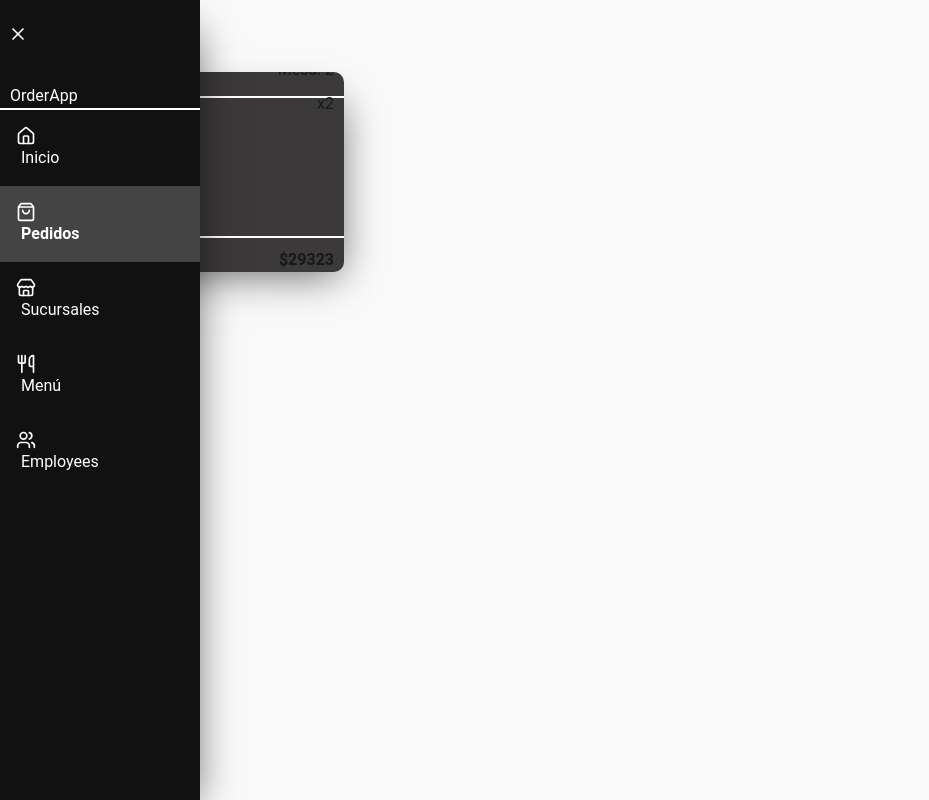
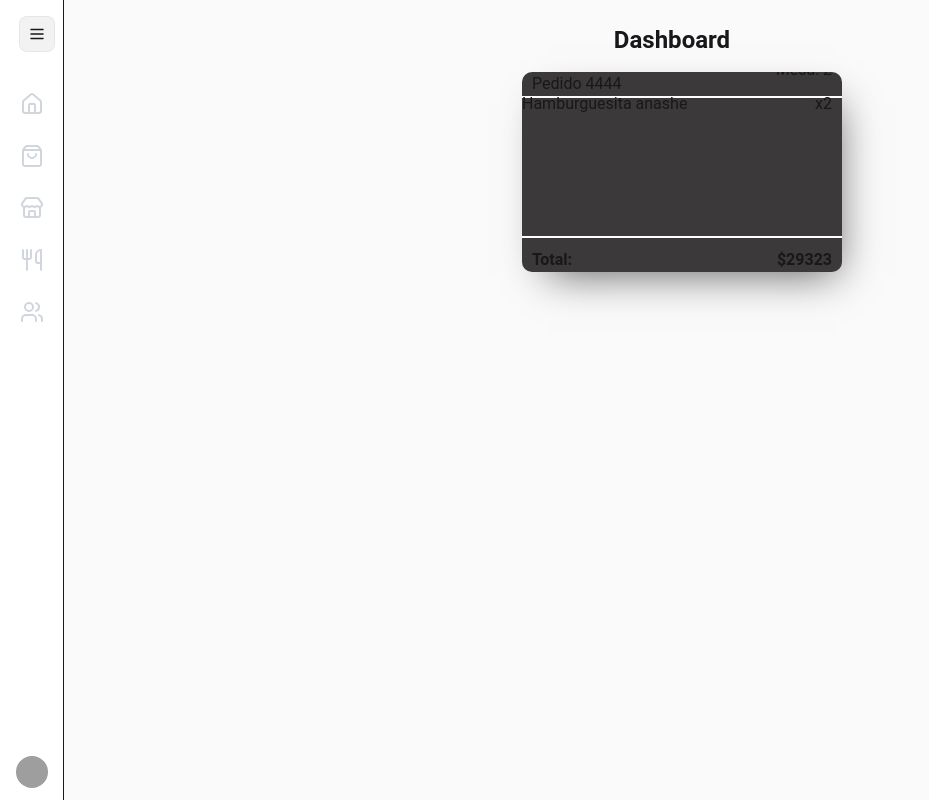
Before and after one commit to Frannco19/OrderProyectAPP, a React (Vite) app: page /admin/orders in a window 1280 px wide. Shown: the whole page, without its empty margins (0-929 px from the left). Built offline with nearby package versions, Linux system fonts and the light colour scheme; grey boxes are pictures that could not be loaded.

Commit message:
Agregado Tailwind

```diff
--- a/src/App.jsx
+++ b/src/App.jsx
@@ -38,7 +38,7 @@ export default function App() {
         <Route path="/register" element={<RegisterPage />} />
         <Route path="/admin/*" element={<DashboardContainer />} />
         <Route path="/" element={<Navigate to="/login" replace />} />
-        <Route path="*" element={<Navigate to="/login" replace />} />
+        {/* <Route path="*" element={<Navigate to="/login" replace />} /> */}
       </Routes>
     </BrowserRouter>
   );
--- a/src/components/AuthForm/AuthForm.jsx
+++ b/src/components/AuthForm/AuthForm.jsx
@@ -3,86 +3,118 @@ import styles from "./AuthForm.module.css";
 
 function AuthForm({ mode = "login", onSubmit, onSwitch }) {
   const [username, setUsername] = useState("");
-  const [email, setEmail]     = useState("");
+  const [email, setEmail] = useState("");
   const [password, setPassword] = useState("");
   const [repassword, setRepassword] = useState("");
   const [error, setError] = useState("");
+
+  const isRegister = mode === "register";
 
   const handleSubmit = (e) => {
     e.preventDefault();
     setError("");
 
-    if (mode === "register" && password !== repassword) {
+    if (isRegister && password !== repassword) {
       setError("Las contraseñas no coinciden");
       return;
     }
 
     onSubmit(
-      mode === "login"
-        ? { username, password }
-        : { username, email, password }
+      isRegister ? { username, email, password } : { username, password }
     );
   };
 
   return (
-    <div className={styles.wrap}>
-      <div className={styles.panel}>
-        <header className={styles.header}>
-          <h1 className={styles.appName}>OrderApp</h1>
-          <p className={styles.subtitle}>
-            {mode === "login" ? "Iniciar sesión" : "Crear una cuenta"}
-          </p>
-        </header>
+    <section className={styles.section}>
+      <div className={styles.container}>
+        <form className={styles.form} onSubmit={handleSubmit}>
 
-        <form onSubmit={handleSubmit} className={styles.form}>
-          <div className={styles.row}>
-            <label className="label">Usuario</label>
+          {/* Logo */}
+          <div className={styles.logoWrap}>
+            {/* <img
+              className={styles.logo}
+              src="https://merakiui.com/images/logo.svg"
+              alt="OrderApp"
+            /> */}
+            <h1 className={styles.logo} >OrderApp</h1>
+          </div>
+
+          {/* Tabs */}
+          <div className={styles.tabs}>
+            <a
+              href="#"
+              onClick={(e) => {
+                e.preventDefault();
+                if (mode !== "login") onSwitch?.();
+              }}
+              className={`${styles.tab} ${!isRegister ? styles.active : ""}`}
+            >
+              Iniciar sesión
+            </a>
+            <a
+              href="#"
+              onClick={(e) => {
+                e.preventDefault();
+                if (mode !== "register") onSwitch?.();
+              }}
+              className={`${styles.tab} ${isRegister ? styles.active : ""}`}
+            >
+              Registrarse
+            </a>
+          </div>
+
+          {/* Usuario */}
+          <div className={styles.field}>
             <input
-              className="input"
               type="text"
+              placeholder="Usuario"
               value={username}
               onChange={(e) => setUsername(e.target.value)}
               required
               autoComplete="username"
+              className={styles.input}
             />
           </div>
 
-          {mode === "register" && (
-            <div className={styles.row}>
-              <label className="label">Email</label>
+          {/* Email (solo registro) */}
+          {isRegister && (
+            <div className={styles.field}>
               <input
-                className="input"
                 type="email"
+                placeholder="Correo electrónico"
                 value={email}
                 onChange={(e) => setEmail(e.target.value)}
                 required
                 autoComplete="email"
+                className={styles.input}
               />
             </div>
           )}
 
-          <div className={styles.row}>
-            <label className="label">Contraseña</label>
+          {/* Contraseña */}
+          <div className={styles.field}>
             <input
-              className="input"
               type="password"
+              placeholder="Contraseña"
               value={password}
               onChange={(e) => setPassword(e.target.value)}
               required
-              autoComplete={mode === "login" ? "current-password" : "new-password"}
+              autoComplete={isRegister ? "new-password" : "current-password"}
+              className={styles.input}
             />
           </div>
 
-          {mode === "register" && (
-            <div className={styles.row}>
-              <label className="label">Repetir contraseña</label>
+          {/* Repetir contraseña (solo registro) */}
+          {isRegister && (
+            <div className={styles.field}>
               <input
-                className="input"
                 type="password"
+                placeholder="Repetir contraseña"
                 value={repassword}
                 onChange={(e) => setRepassword(e.target.value)}
                 required
                 autoComplete="new-password"
+                className={styles.input}
               />
             </div>
           )}
@@ -90,27 +122,26 @@ function AuthForm({ mode = "login", onSubmit, onSwitch }) {
           {error && <p className={styles.error}>{error}</p>}
 
           <div className={styles.actions}>
-            <button type="submit" className="btn">
-              {mode === "login" ? "Ingresar" : "Registrarse"}
+            <button type="submit" className={styles.submitBtn}>
+              {isRegister ? "Registrarse" : "Ingresar"}
             </button>
 
-            <p className={styles.switch}>
-              {mode === "login" ? "¿No tienes cuenta?" : "¿Ya tienes una cuenta?"}{" "}
+            <div className={styles.switchRow}>
               <a
                 href="#"
-                className="muted-link"
+                className={styles.switchLink}
                 onClick={(e) => {
                   e.preventDefault();
                   onSwitch?.();
                 }}
               >
-                {mode === "login" ? "Regístrate" : "Inicia sesión"}
+                {isRegister ? "¿Ya tienes una cuenta?" : "¿No tienes cuenta?"}
               </a>
-            </p>
+            </div>
           </div>
         </form>
       </div>
-    </div>
+    </section>
   );
 }
 
--- a/src/components/Dashboard/dashboardContainer/DashboardContainer.jsx
+++ b/src/components/Dashboard/dashboardContainer/DashboardContainer.jsx
@@ -1,19 +1,34 @@
-import React from 'react'
-import DashboardNav from '../navbarDashboard/Navbar'
+import React, { useState } from 'react'
+import Sidebar from '../sidebarDashboard/Sidebar'                     // <- importa Sidebar correcto
 import OrderItem from '../orderItem/OrderItem'
-import styles from './DashboardContainer.module.css'   // <— NUEVO
+import styles from './DashboardContainer.module.css'
 import { Routes, Route } from 'react-router-dom'
 import BranchItem from '../Branchs/branchItem/BranchItem'
 import BranchContainer from '../Branchs/branchesContainer/branchContainer'
 import EmployeesPage from '../Employees/employeesPage'
 import EmployeeForm from '../Employees/EmployeesForm/EmployeesForm'
+import { Home, Users, ShoppingBag, Store, Utensils } from 'lucide-react'
+
+const LINKS = [
+  { to: '/admin',        label: 'Inicio',       icon: Home },
+  { to: '/admin/orders', label: 'Pedidos', icon: ShoppingBag },
+  { to: '/admin/branches',       label: 'Sucursales',       icon: Store },
+  { to: '/admin/menu',     label: 'Menu',     icon: Utensils },
+  { to: '/admin/employees',     label: 'Empleados',     icon: Users },
+]
 
 const DashboardContainer = () => {
+  const [isOpen, setIsOpen] = useState(false)
+
   return (
     <div className={styles.layout}>
-      {/* Si querés forzar ancho fijo al nav: <aside className={styles.sidebar}> */}
-      <DashboardNav />
-      {/* </aside> */}
+      <Sidebar
+        isOpen={isOpen}
+        setIsOpen={setIsOpen}
+        LINKS={LINKS}
+        logoSrc="https://merakiui.com/images/logo.svg"
+        brandText="OrderApp"
+      />
 
       <main className={styles.content}>
         <h1 className={styles.title}>Dashboard</h1>
--- a/src/components/Dashboard/dashboardContainer/DashboardContainer.module.css
+++ b/src/components/Dashboard/dashboardContainer/DashboardContainer.module.css
@@ -14,6 +14,9 @@
 /* Área de contenido */
 .content {
   @apply flex-1 p-6; /* ocupa todo lo restante y agrega padding */
+  align-items: center;
+  display: flex;
+  flex-direction: column;
 }
 
 /* Título (opcional) */
--- a/src/components/Dashboard/navbarDashboard/Navbar.css
+++ /dev/null
@@ -1,84 +0,0 @@
-.sidebar {
-  position: fixed;
-  top: 0;
-  left: 0;
-  height: 100vh;
-  width: 60px;
-  background-color: #111;
-  color: white;
-  transition: width 0.3s ease;
-  overflow: hidden;
-  padding-top: 1rem;
-  display: flex;
-  flex-direction: column;
-  align-items: flex-start;
-  z-index: 10;
-    box-shadow: 10px 17px 40px -15px rgba(0, 0, 0, 0.62);
-  -webkit-box-shadow: 10px 17px 40px -15px rgba(0, 0, 0, 0.62);
-  -moz-box-shadow: 10px 17px 40px -15px rgba(0, 0, 0, 0.62);
-}
-
-.sidebar.open {
-  width: 200px;
-}
-
-.menu-toggle {
-  background: none;
-  border: none;
-  color: white;
-  margin: 0.5rem;
-  cursor: pointer;
-}
-
-.nav-links {
-  display: flex;
-  flex-direction: column;
-  margin-top: 2rem;
-  width: 100%;
-}
-
-.nav-links button {
-  background: none;
-  border: none;
-  color: white;
-  padding: 1rem;
-  text-align: left;
-  width: 100%;
-  cursor: pointer;
-}
-
-.nav-links button:hover {
-  background: #333;
-}
-
-.nav-links {
-  display: flex;
-  flex-direction: column;
-  margin-top: 2rem;
-  width: 100%;
-}
-
-.nav-links a {
-  padding: 1rem;
-  color: white;
-  text-decoration: none;
-  display: block;
-}
-
-.nav-links a:hover {
-  background: #333;
-}
-
-.nav-links a.active {
-  background: #444;
-  font-weight: bold;
-}
-
-.dashboard-content {
-  flex: 1;
-  padding: 1rem;
-}
-
-span{
-    padding-left: 5px;
-}
--- a/src/components/Dashboard/navbarDashboard/Navbar.jsx
+++ /dev/null
@@ -1,42 +0,0 @@
-import { useState } from "react";
-import { NavLink } from "react-router-dom";
-import { Menu, X, Home, ShoppingBag, Store, Utensils, Users } from "lucide-react";
-import "./Navbar.css";
-
-const LINKS = [
-  { to: "/admin", label: "Inicio", icon: Home },
-  { to: "/admin/orders", label: "Pedidos", icon: ShoppingBag },
-  { to: "/admin/branches", label: "Sucursales", icon: Store },
-  { to: "/admin/menu", label: "Menú", icon: Utensils },
-  { to: "/admin/employees", label: "Employees", icon: Users }
-];
-
-export default function DashboardNav() {
-  const [isOpen, setIsOpen] = useState(true);
-
-  return (
-    <aside className={`sidebar ${isOpen ? "open" : "closed"}`} aria-label="Sidebar">
-      <button
-        className="menu-toggle"
-        onClick={() => setIsOpen(o => !o)}
-        aria-expanded={isOpen}
-        aria-label={isOpen ? "Cerrar menú" : "Abrir menú"}
-      >
-        {isOpen ? <X size={20} /> : <Menu size={20} />}
-      </button>
-
-      <nav className="nav-links">
-        <div className="brand">
-          {isOpen && <h2 className="brand-text">OrderApp</h2>}
-        </div>
-
-        {LINKS.map(({ to, label, icon: Icon }) => (
-          <NavLink key={to} to={to} className="link" title={label} end={to === "/admin"}>
-            <Icon className="link-icon" size={20} />
-            {isOpen && <span className="link-text">{label}</span>}
-          </NavLink>
-        ))}
-      </nav>
-    </aside>
-  );
-}
--- /dev/null
+++ b/src/components/Dashboard/sidebarDashboard/Sidebar.jsx
@@ -0,0 +1,61 @@
+import { NavLink } from "react-router-dom";
+import { Menu, X } from "lucide-react"; // o tus íconos
+import styles from "./Sidebar.module.css";
+
+export default function Sidebar({
+  isOpen,
+  setIsOpen,
+  LINKS,            // [{ to, label, icon: Icon }]
+  logoSrc,          // opcional: url del logo
+  brandText = "OrderApp",
+}) {
+  return (
+    <aside
+  className={`${styles.sidebar} ${isOpen ? styles.open : styles.closed}`}
+  aria-label="Sidebar"
+  data-open={isOpen}
+>
+  <button
+    type="button"
+    className={styles["menu-toggle"]}
+    onClick={() => setIsOpen(o => !o)}
+    aria-expanded={isOpen}
+    aria-label={isOpen ? "Cerrar menú" : "Abrir menú"}
+    title={isOpen ? "Cerrar" : "Abrir"}
+  >
+    {isOpen ? <X size={18} /> : <Menu size={18} />}
+  </button>
+
+  {/* HEADER arriba (logo / marca) */}
+  <div className={styles.brandTop}>
+    {/* {logoSrc ? (
+      <img src={logoSrc} alt={brandText} className={styles["brand-img"]} />
+    ) : (
+      isOpen && <h2 className={styles["brand-text"]}>{brandText}</h2>
+    )} */}
+  </div>
+
+  {/* LINKS (solo enlaces) */}
+  <nav className={styles["nav-links"]}>
+    {LINKS.map(({ to, label, icon: Icon }) => (
+      <NavLink key={to} to={to} className={styles.link} title={label} end>
+        <Icon className={styles["link-icon"]} />
+        {isOpen && <span className={styles["link-text"]}>{label}</span>}
+      </NavLink>
+    ))}
+  </nav>
+
+  {/* FOOTER abajo */}
+  <div className={styles.footer}>
+    <a href="#">
+      <img
+        className={styles.avatar}
+        src="https://images.unsplash.com/photo-1570295999919-56ceb5ecca61?q=100&w=160&h=160&fit=facearea&facepad=4"
+        alt="Perfil"
+      />
+    </a>
+  </div>
+</aside>
+
+  );
+}
--- /dev/null
+++ b/src/components/Dashboard/sidebarDashboard/Sidebar.module.css
@@ -0,0 +1,68 @@
+@reference '../../../index.css';
+
+/* contenedor: un poco de padding arriba */
+.sidebar {
+  @apply flex flex-col h-dvh overflow-y-auto
+         bg-white border-r rtl:border-l rtl:border-r-0
+         dark:bg-gray-950 dark:border-gray-700
+         transition-[width] duration-300 ease-in-out
+         shrink-0 pt-3;            /* << sube todo */
+}
+
+/* ancho colapsable */
+.open   { @apply w-[200px]; }
+.closed { @apply w-16; }
+
+/* botón */
+.menu-toggle {
+  @apply self-end me-2 mt-1 mb-2 inline-flex items-center justify-center w-9 h-9
+         rounded-lg border border-black/5 dark:border-white/10
+         bg-black/5 hover:bg-black/10 dark:bg-white/5 dark:hover:bg-white/10
+         focus:outline-none focus:ring-2 focus:ring-brand-600;
+}
+
+/* header de marca (logo/título) */
+.brandTop {
+  @apply flex justify-center items-center mb-4;  /* << menos espacio bajo el logo */
+}
+.brand-img  { @apply h-6 w-auto; }
+.brand-text { @apply text-sm font-semibold tracking-tight text-gray-100; }
+
+/* solo los enlaces: centrados un poco más arriba */
+.nav-links {
+  @apply flex flex-col flex-1 justify-start gap-3 w-full; /* << arranca arriba */
+  @apply mt-2;                                            /* << sube un toque */
+}
+
+/* cada link en fila, icono + texto */
+.link {
+  @apply flex items-center gap-3 px-4 py-2
+         text-gray-300 rounded-lg transition-colors duration-200
+         hover:bg-gray-800 hover:text-white dark:hover:bg-gray-700;
+}
+
+.link-icon { @apply w-6 h-6 shrink-0; }
+
+/* Base del texto: transición suave y que no haga salto de línea */
+.link-text {
+  @apply text-sm whitespace-nowrap
+         transition-all duration-300 ease-in-out;
+}
+
+/* CERRADO: oculto y “corridito” a la derecha */
+.sidebar[data-open="false"] .link-text {
+  @apply opacity-0 translate-x-2 max-w-0 overflow-hidden;
+}
+
+/* ABIERTO: visible, sin desplazamiento y con ancho máximo razonable */
+.sidebar[data-open="true"] .link-text {
+  @apply opacity-100 translate-x-0 max-w-[160px];
+}
+
+/* Opcional: centra los íconos cuando está cerrado */
+.sidebar[data-open="false"] .link { @apply justify-center; }
+.sidebar[data-open="true"]  .link { @apply justify-start; }
+
+/* footer con menos separación del borde */
+.footer { @apply flex items-center justify-center mb-3; }
+.avatar { @apply w-8 h-8 rounded-full object-cover; }
```
Also changed, not shown: src/components/AuthForm/AuthForm.module.css (+34 -36 lines).
